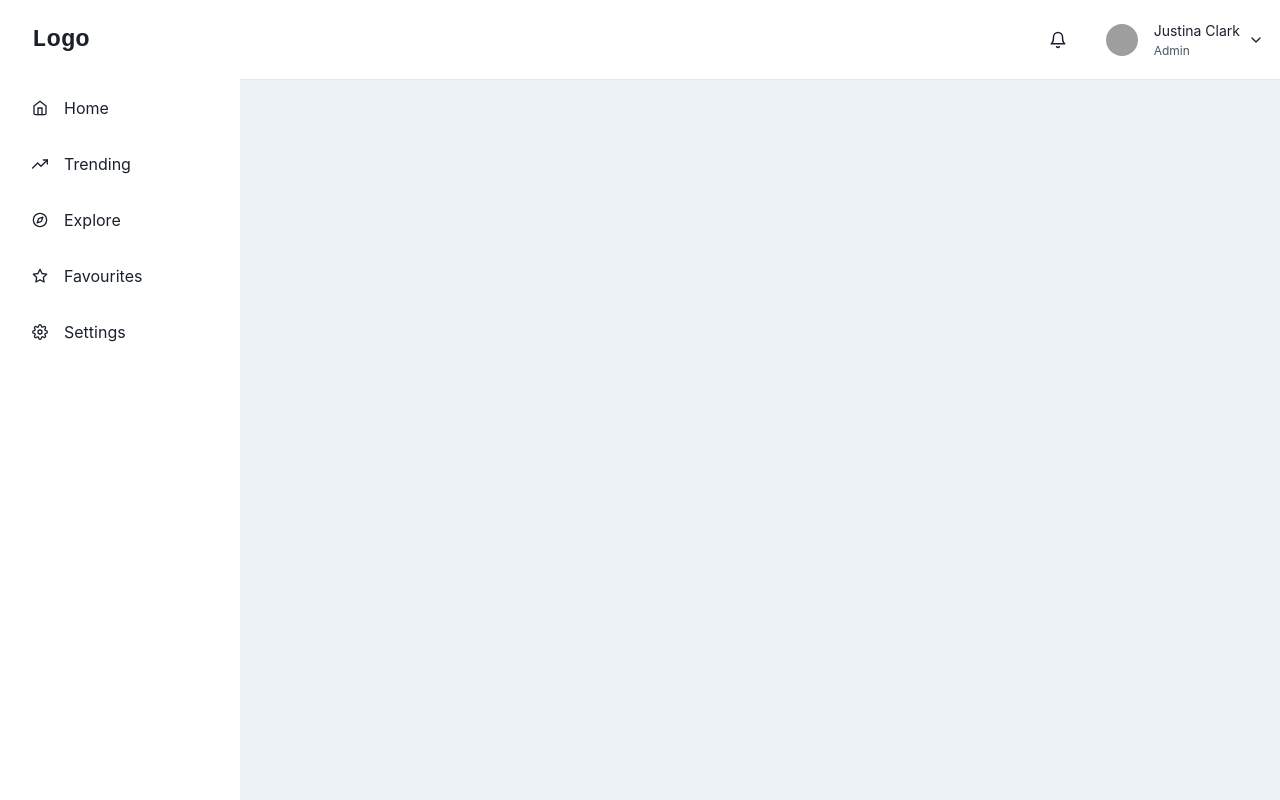
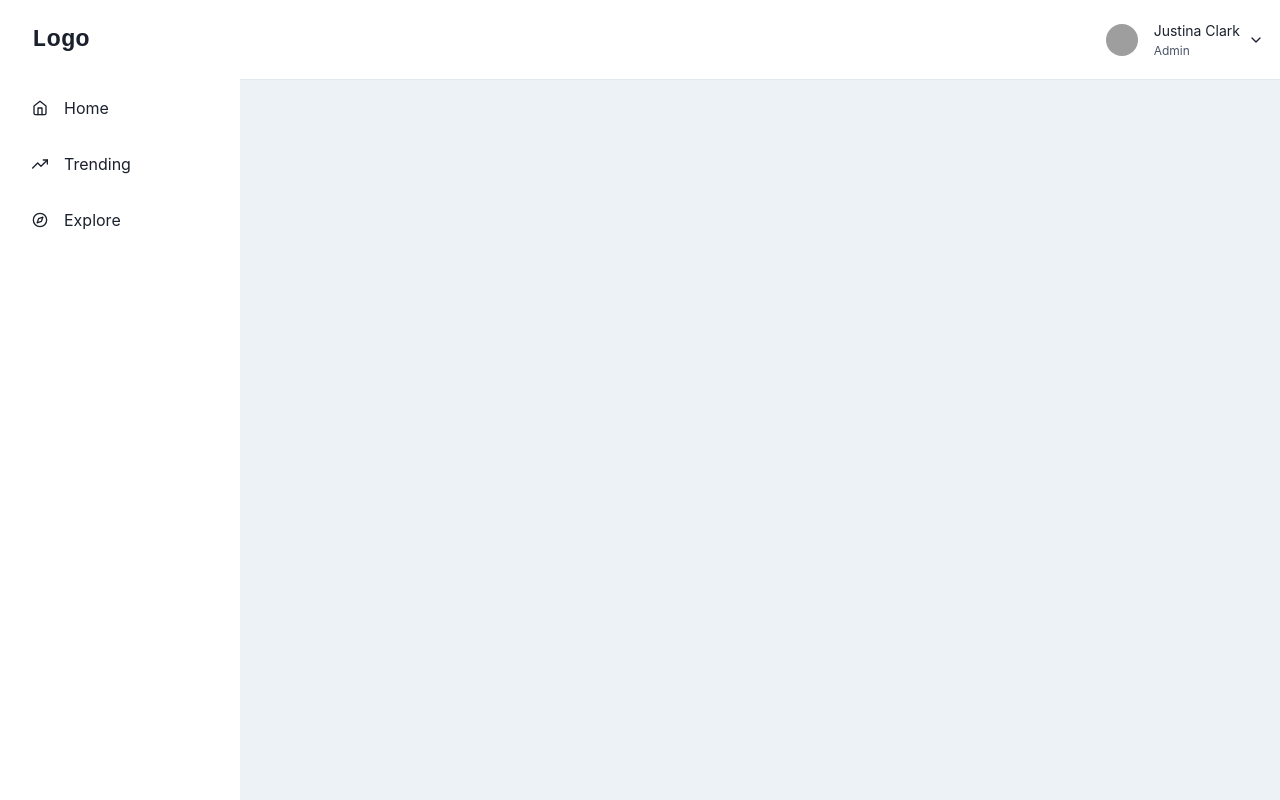
Before and after one commit to NamanAgrawal5/eduquest-frontend, a React (Vite) app: page /home in a window 1280 px wide. Built offline with nearby package versions, Linux system fonts and the light colour scheme; grey boxes are pictures that could not be loaded.

Commit message:
added layout

```diff
--- a/src/components/navigation/Links.js
+++ b/src/components/navigation/Links.js
@@ -1,11 +1,9 @@
-import { FiCompass, FiHome, FiSettings, FiStar, FiTrendingUp } from "react-icons/fi";
+import { FiCompass, FiHome, FiTrendingUp } from "react-icons/fi";
 
 const LinkItems = [
   { name: 'Home', icon: FiHome },
   { name: 'Trending', icon: FiTrendingUp },
   { name: 'Explore', icon: FiCompass },
-  { name: 'Favourites', icon: FiStar },
-  { name: 'Settings', icon: FiSettings },
 ];
 
 export default LinkItems;
--- a/src/components/navigation/MobileNav.jsx
+++ b/src/components/navigation/MobileNav.jsx
@@ -1,5 +1,5 @@
 import { Avatar, Box, Flex, HStack, IconButton, Menu, MenuButton, MenuDivider, MenuItem, MenuList, Text, VStack, useColorModeValue } from '@chakra-ui/react';
-import { FiBell, FiChevronDown, FiMenu } from 'react-icons/fi';
+import { FiChevronDown, FiMenu } from 'react-icons/fi';
 
 const MobileNav = ({ onOpen, ...rest }) => {
     return (
@@ -32,7 +32,6 @@ const MobileNav = ({ onOpen, ...rest }) => {
         </Text>
 
         <HStack spacing={{ base: '0', md: '6' }}>
-          <IconButton size="lg" variant="ghost" aria-label="open menu" icon={<FiBell />} />
           <Flex alignItems={'center'}>
             <Menu>
               <MenuButton py={2} transition="all 0.3s" _focus={{ boxShadow: 'none' }}>
@@ -64,8 +63,6 @@ const MobileNav = ({ onOpen, ...rest }) => {
                 borderColor={useColorModeValue('gray.200', 'gray.700')}
               >
                 <MenuItem>Profile</MenuItem>
-                <MenuItem>Settings</MenuItem>
-                <MenuItem>Billing</MenuItem>
                 <MenuDivider />
                 <MenuItem>Sign out</MenuItem>
               </MenuList>
```
